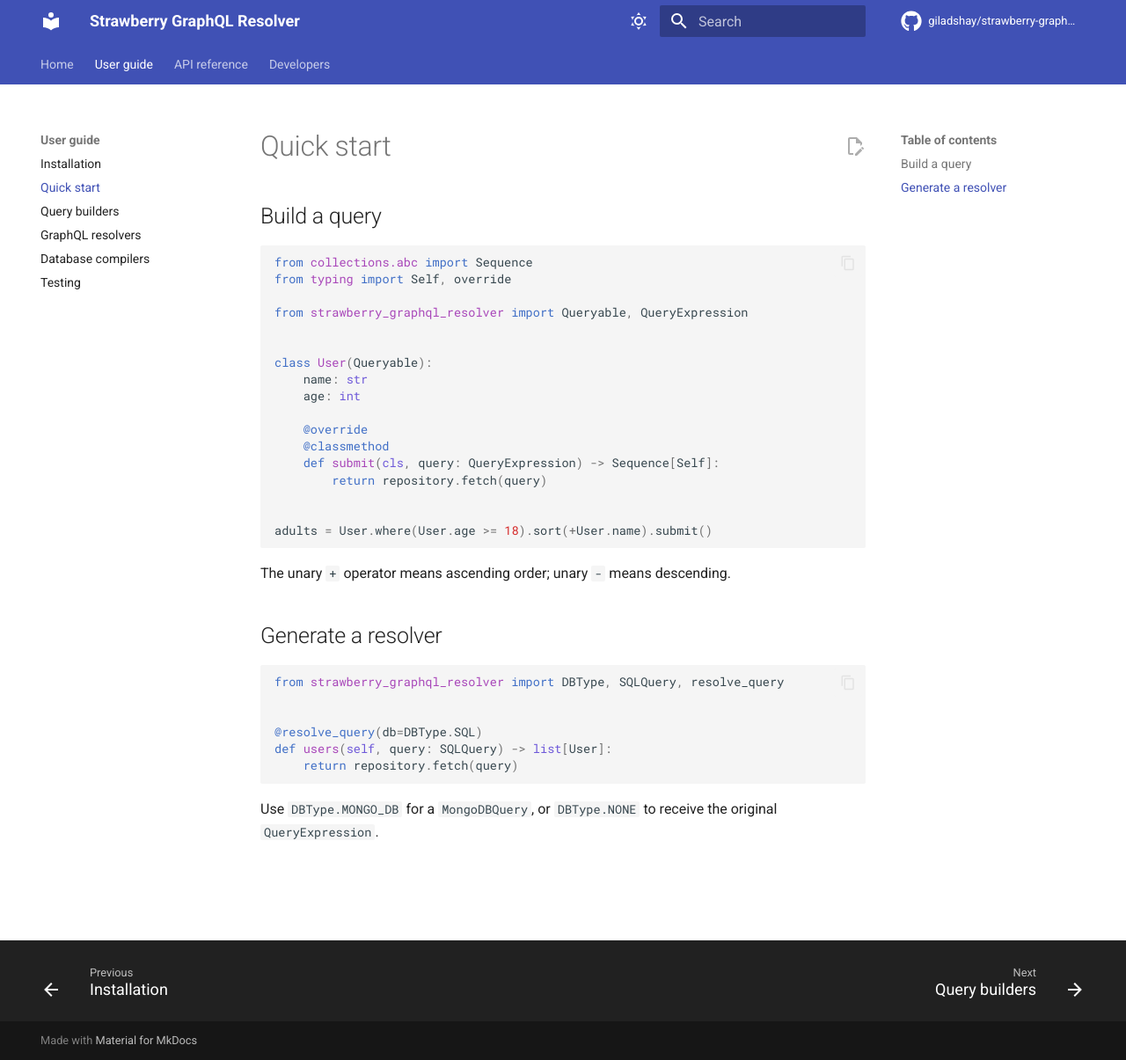
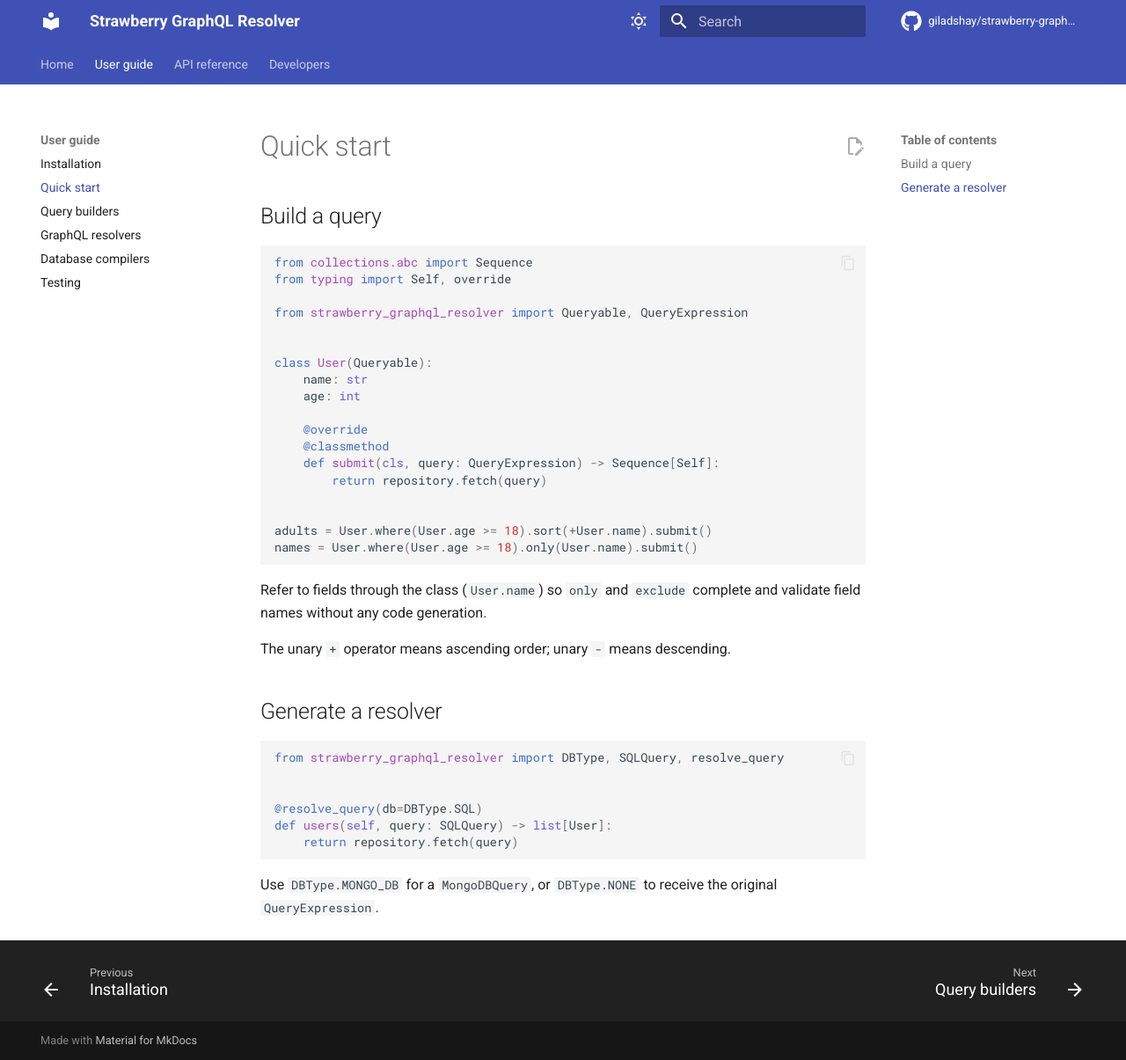
Before and after one commit to giladshay/strawberry-graphql-resolver, an MkDocs documentation site: the page built from docs/guide/quickstart.md, in a window 1280 px wide and 1205 px high. Shown: the whole window at 88% size. Built offline with MkDocs 1.6.1 and Material for MkDocs 9.7.7, drawn with Linux system fonts in a browser that asks for light colours; comment, search, counter and statistics services are not loaded.

Commit message:
Add docs

````diff
--- a/docs/guide/quickstart.md
+++ b/docs/guide/quickstart.md
@@ -20,7 +20,11 @@
 
 
 adults = User.where(User.age >= 18).sort(+User.name).submit()
+names = User.where(User.age >= 18).only(User.name).submit()
 ```
+
+Refer to fields through the class (``User.name``) so `only` and `exclude`
+complete and validate field names without any code generation.
 
 The unary `+` operator means ascending order; unary `-` means descending.
 
````
Also changed, not shown: README.md (+5 -0 lines).
